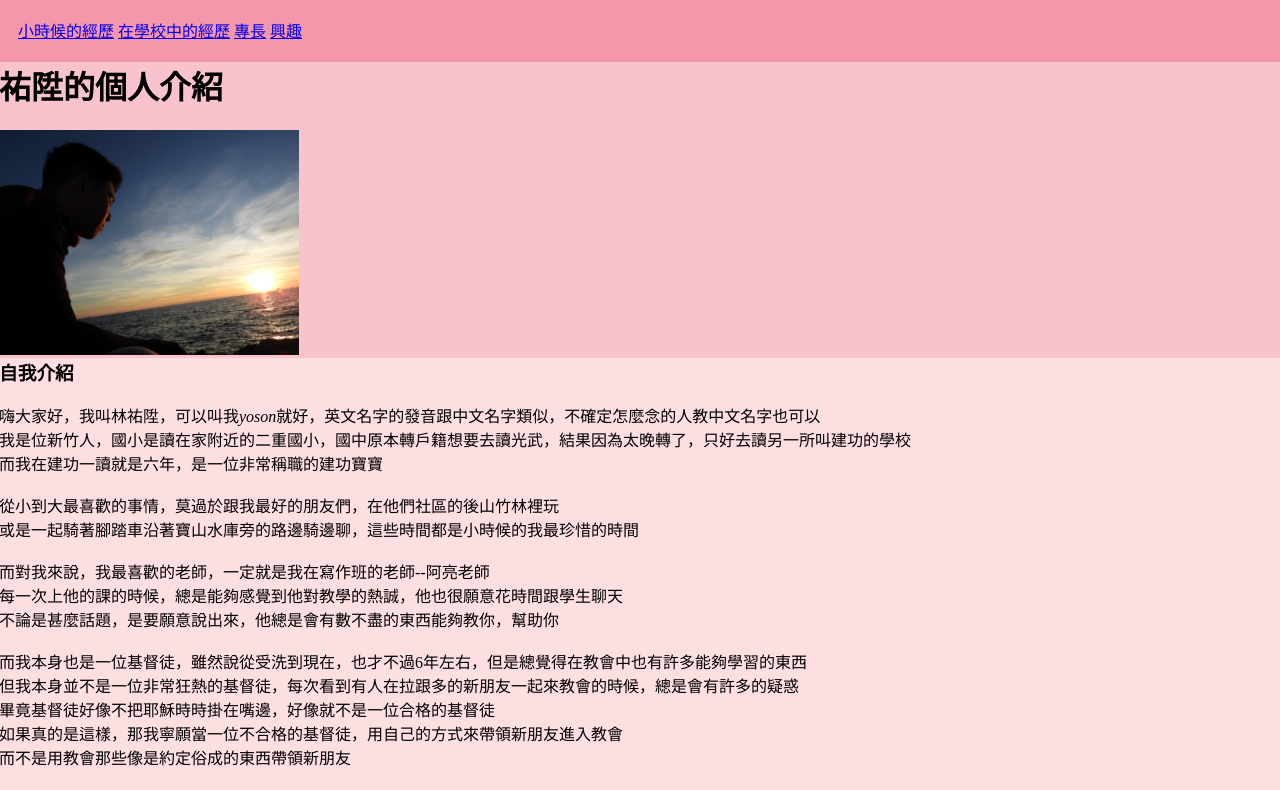
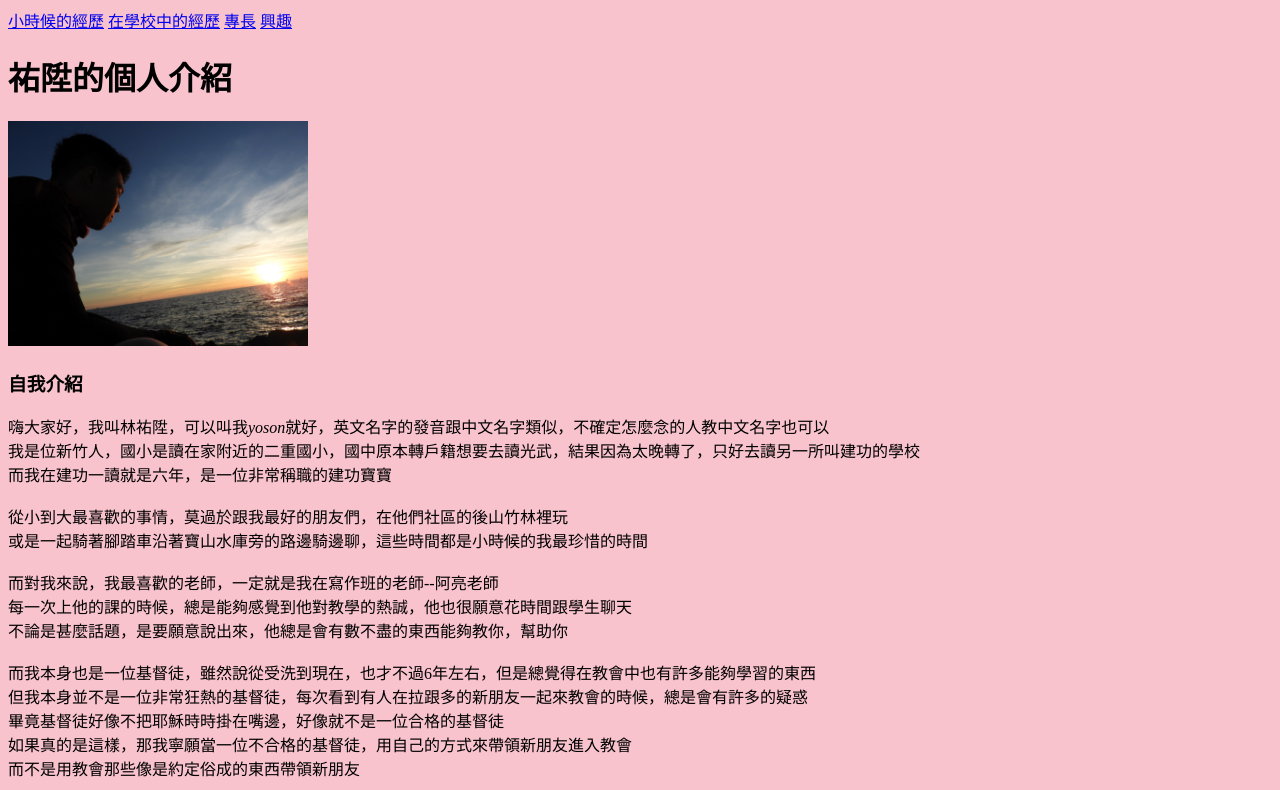
Before and after one commit to yoson0603/yoson0603.github.io, a plain HTML site: page index.html in a window 1280 px wide. Shown: the top 790 px of the page. Drawn offline with Linux system fonts and the light colour scheme.

Commit message:
background color change

```diff
--- a/index.html
+++ b/index.html
@@ -8,7 +8,7 @@
 </head>
 
 <body>
-    <div class="line">
+    <div>
 
         <a href="child.html">小時候的經歷</a>
 
@@ -20,12 +20,12 @@
 
     </div>
 
-    <div class="title">
+    <div>
         <h1>祐陞的個人介紹</h1>
         <img src="photo/yoson photo.jpg" width="300" />
     </div>
 
-    <div class="article">
+    <div>
         <h3>自我介紹</h3>
         <p>
             嗨大家好，我叫林祐陞，可以叫我<i>yoson</i>就好，英文名字的發音跟中文名字類似，不確定怎麼念的人教中文名字也可以
--- a/style.css
+++ b/style.css
@@ -1,18 +1,14 @@
-.line
+*
 {
-    background-color: rgb(245, 150, 170);
-    padding: 20px;
-    margin:-10px -10px 0px -10px;
+    background-color:rgb(248, 195, 205);
 }
 
-.title
+a:hover
 {
-    background-color: rgb(248, 195, 205);
-    margin:-21px -15px 0px -9px;
+    background-color:rgb(254, 223, 225);
 }
 
-.article
+ul a:hover
 {
     background-color:rgb(254, 223, 225);
-    margin:-20px -15px 0px -9px;
 }
```
Also changed, not shown: child.html (+3 -3 lines), interest.html (+3 -3 lines), school.html (+3 -3 lines).
